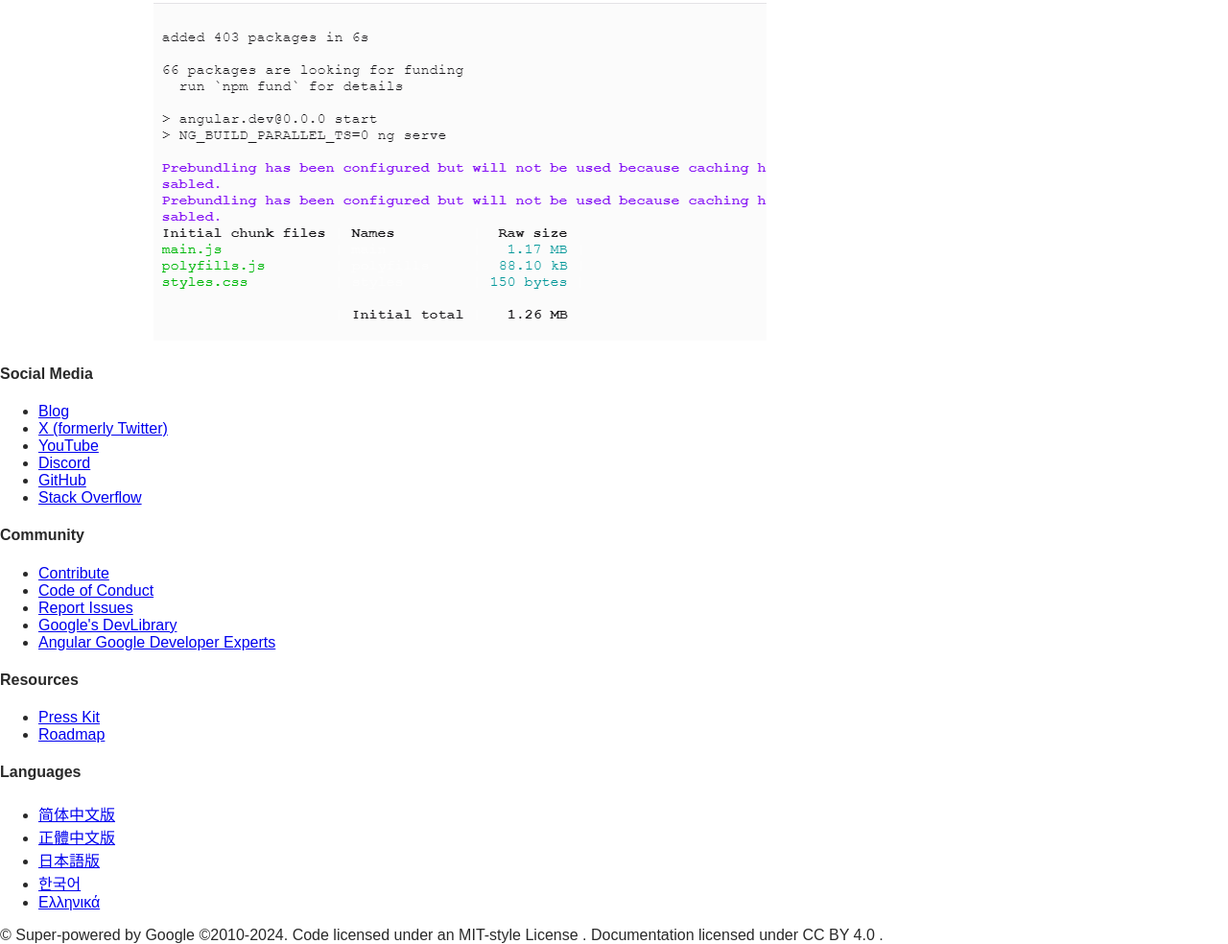
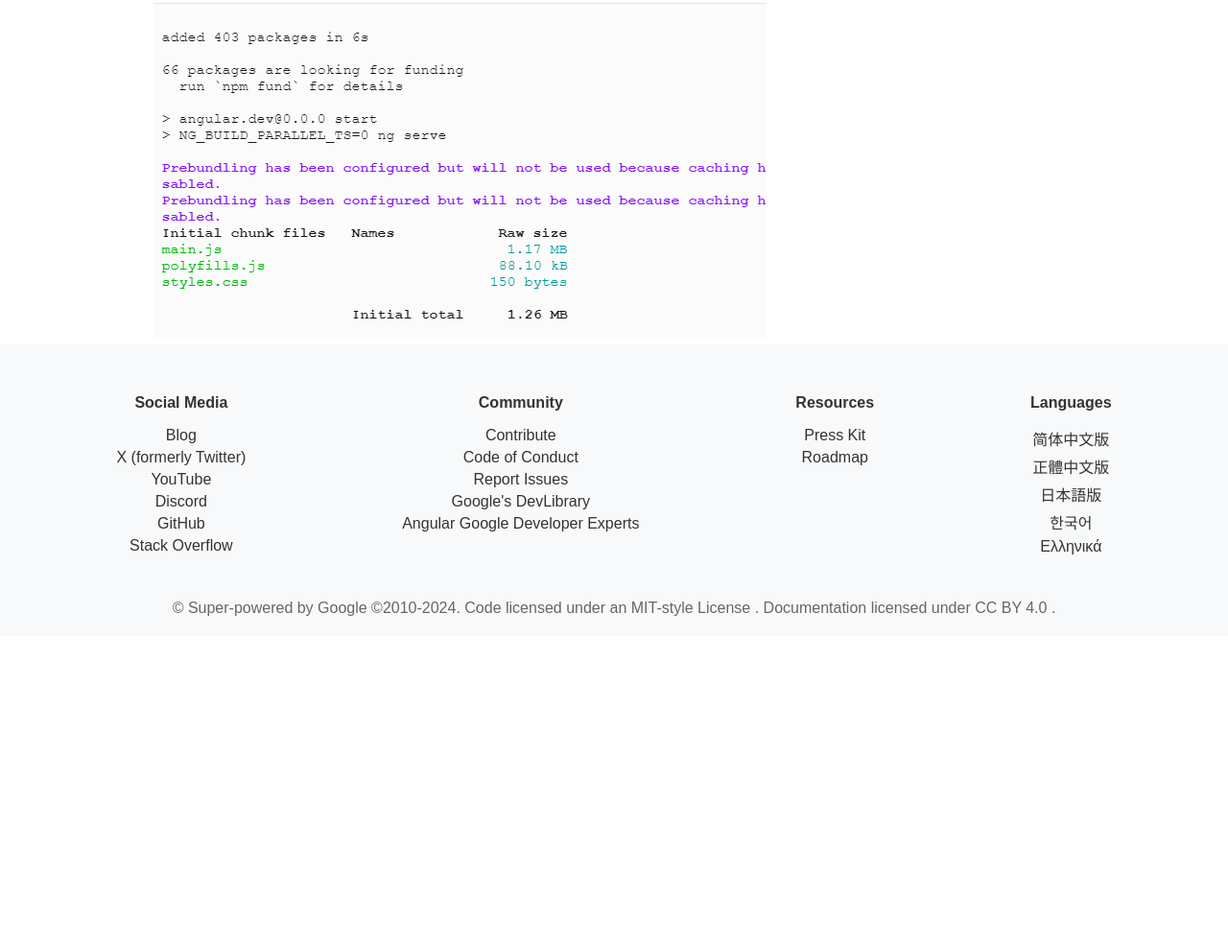
Before and after one commit to gusrick02/angular, a plain HTML site: page index.html in a window 1280 px wide. Shown: the part 2146-3130 px from the top of the page at 96% size. After the commit the page ends 2809 px from the top, so only its background shows below. Drawn offline with Linux system fonts and the light colour scheme.

Commit message:
style.css

```diff
--- a/assets/css/style.css
+++ b/assets/css/style.css
@@ -207,3 +207,51 @@
         width: 72px;
     }
 }
+
+footer {
+    background-color: #f8f9fa;
+    padding: 20px;
+    text-align: center;
+}
+
+.footer-container {
+    display: flex;
+    justify-content: space-around;
+    flex-wrap: wrap;
+    max-width: 1200px;
+    margin: auto;
+}
+
+.footer-section {
+    margin: 10px;
+}
+
+.footer-section h4 {
+    margin-bottom: 10px;
+    font-size: 16px;
+    color: #333;
+}
+
+.footer-section ul {
+    list-style: none;
+    padding: 0;
+}
+
+.footer-section ul li {
+    margin: 5px 0;
+}
+
+.footer-section ul li a {
+    text-decoration: none;
+    color: #333;
+    transition: color 0.3s;
+}
+
+.footer-section ul li a:hover {
+    color: #007bff;
+}
+
+.footer-bottom {
+    margin-top: 20px;
+    color: #666;
+}
```
